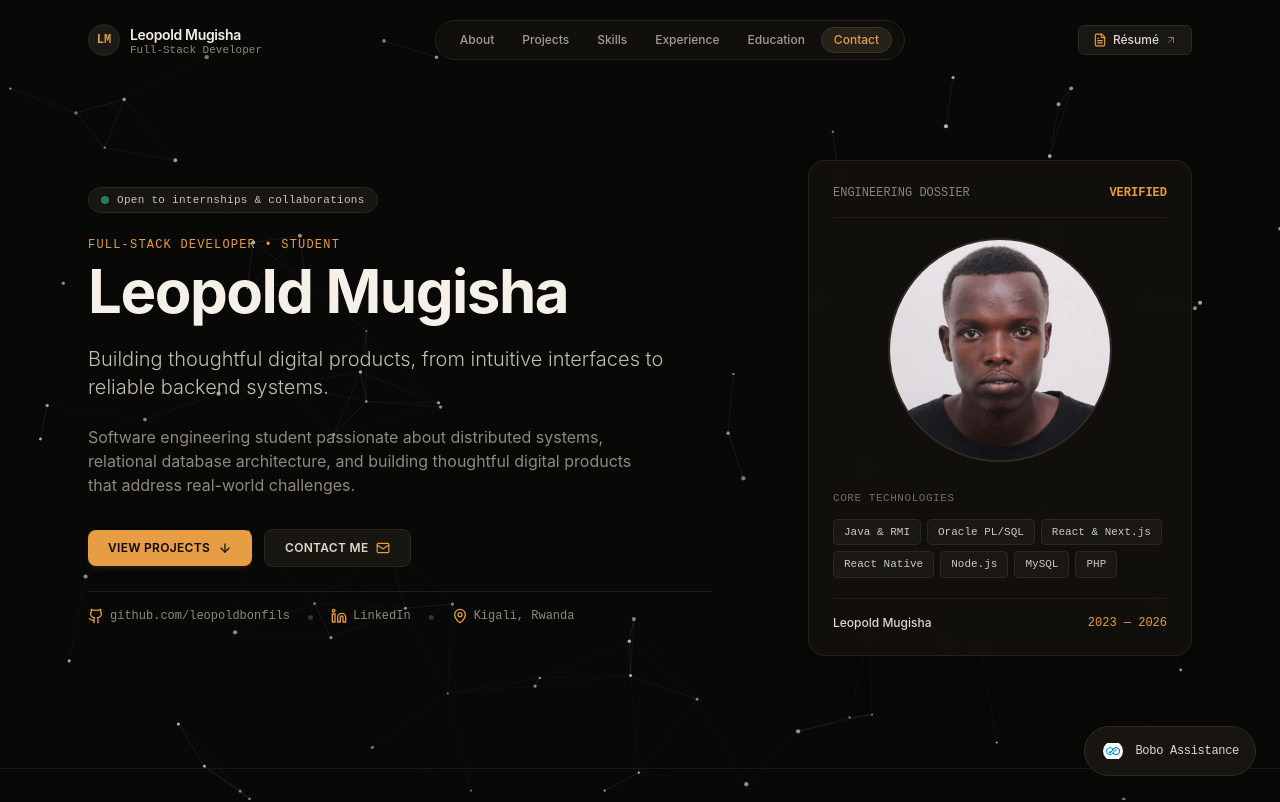
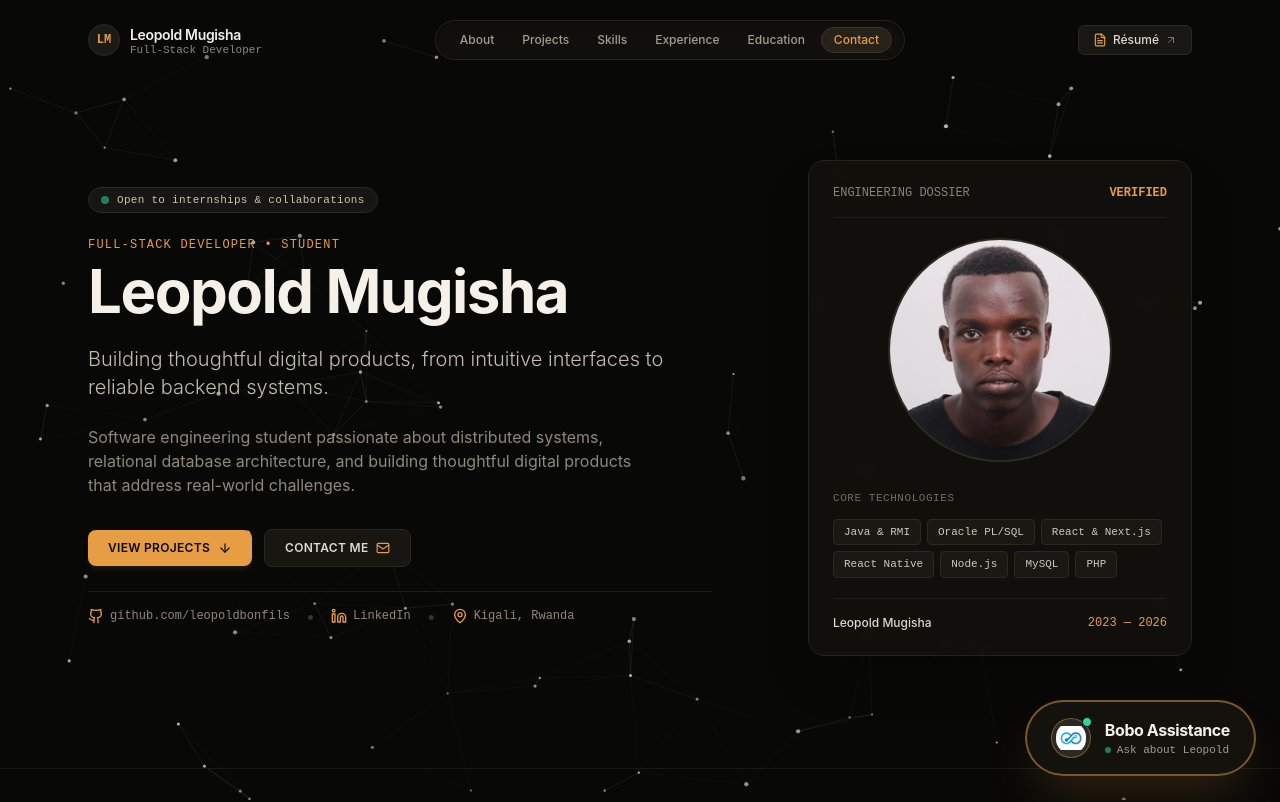
Before and after one commit to leopoldbonfils/portfolio, a Next.js app: page / in a window 1280 px wide. Shown: the top 802 px of the page. Built offline with nearby package versions, Linux system fonts and the light colour scheme.

Commit message:
style: increase Bobo Assistance floating button size, logo, and visibility

```diff
--- a/src/components/AIChatWidget.tsx
+++ b/src/components/AIChatWidget.tsx
@@ -123,30 +123,40 @@ export default function AIChatWidget() {
         <button
           type="button"
           onClick={() => setIsOpen(!isOpen)}
-          className="group relative flex items-center gap-2.5 px-4 py-3 rounded-full bg-[#181510] hover:bg-[#221e17] text-[#ded8cd] hover:text-white border border-[#302a20] hover:border-accent shadow-2xl transition-all duration-300 focus-visible:ring-2 focus-visible:ring-accent"
+          className="group relative flex items-center gap-3.5 px-5 py-3.5 sm:px-6 sm:py-4 rounded-full bg-[#16130e]/95 hover:bg-[#201b14] text-[#f4efe6] hover:text-white border-2 border-accent/50 hover:border-accent shadow-2xl shadow-accent/20 hover:shadow-accent/35 transition-all duration-300 focus-visible:ring-2 focus-visible:ring-accent backdrop-blur-md hover:scale-105"
           aria-expanded={isOpen}
           aria-label="Open Bobo Assistance"
         >
-          <div className="relative w-6 h-6 flex items-center justify-center">
-            <span className="w-2.5 h-2.5 rounded-full bg-accent absolute -top-0.5 -right-0.5 animate-ping opacity-75" />
+          {/* Logo container with pulse & glow */}
+          <div className="relative w-9 h-9 sm:w-10 sm:h-10 rounded-full bg-white/10 border border-accent/40 flex items-center justify-center p-1 shadow-inner group-hover:border-accent transition-colors">
+            <span className="w-3 h-3 rounded-full bg-accent absolute -top-0.5 -right-0.5 animate-ping opacity-75" />
+            <span className="w-2.5 h-2.5 rounded-full bg-emerald-400 absolute -top-0.5 -right-0.5 border border-[#16130e]" />
             <Image
               src="/bobo-assistant-logo.png"
               alt="Bobo Assistance Logo"
-              width={24}
-              height={24}
-              className="w-5 h-5 object-contain rounded-full group-hover:scale-110 transition-transform duration-300"
+              width={40}
+              height={40}
+              className="w-7 h-7 sm:w-8 sm:h-8 object-contain rounded-full group-hover:scale-110 transition-transform duration-300"
             />
           </div>
-          <span className="text-xs font-mono font-medium tracking-tight">
-            Bobo Assistance
-          </span>
+
+          {/* Typography */}
+          <div className="flex flex-col text-left">
+            <span className="text-sm sm:text-base font-bold text-[#f5f1e9] tracking-tight group-hover:text-accent transition-colors">
+              Bobo Assistance
+            </span>
+            <span className="text-[11px] font-mono text-[#a39c8f] flex items-center gap-1.5">
+              <span className="w-1.5 h-1.5 rounded-full bg-emerald-400 animate-pulse" />
+              <span>Ask about Leopold</span>
+            </span>
+          </div>
         </button>
       </div>
 
       {/* Floating Chat Modal Panel */}
       {isOpen && (
         <div
-          className="fixed bottom-20 right-4 sm:right-6 z-50 w-[calc(100vw-2rem)] sm:w-[420px] max-h-[600px] h-[82vh] rounded-2xl bg-[#0e0d0b]/95 border border-[#2b271f] shadow-2xl shadow-black/80 backdrop-blur-xl flex flex-col overflow-hidden animate-fade-in"
+          className="fixed bottom-24 right-4 sm:right-6 z-50 w-[calc(100vw-2rem)] sm:w-[420px] max-h-[600px] h-[82vh] rounded-2xl bg-[#0e0d0b]/95 border border-[#2b271f] shadow-2xl shadow-black/80 backdrop-blur-xl flex flex-col overflow-hidden animate-fade-in"
           role="dialog"
           aria-modal="true"
           aria-labelledby="ai-chat-title"
@@ -154,21 +164,21 @@ export default function AIChatWidget() {
           {/* Header */}
           <div className="flex items-center justify-between px-4 py-3.5 border-b border-[#211e18] bg-[#14120e]">
             <div className="flex items-center gap-2.5">
-              <div className="w-9 h-9 rounded-full bg-white/5 border border-[#332c21] flex items-center justify-center overflow-hidden p-1 shadow-inner">
+              <div className="w-10 h-10 rounded-full bg-white/10 border border-accent/40 flex items-center justify-center overflow-hidden p-1 shadow-inner">
                 <Image
                   src="/bobo-assistant-logo.png"
                   alt="Bobo Assistance"
-                  width={32}
-                  height={32}
-                  className="w-full h-full object-contain"
+                  width={36}
+                  height={36}
+                  className="w-8 h-8 object-contain"
                 />
               </div>
               <div className="flex flex-col">
-                <span id="ai-chat-title" className="text-xs font-bold text-[#f2ede4] flex items-center gap-1.5">
+                <span id="ai-chat-title" className="text-sm font-bold text-[#f2ede4] flex items-center gap-1.5">
                   Bobo Assistance
                   <span className="w-1.5 h-1.5 rounded-full bg-emerald-400 inline-block animate-pulse" title="Online" />
                 </span>
-                <span className="text-[10px] font-mono text-[#8a8376]">
+                <span className="text-[11px] font-mono text-[#8a8376]">
                   Leopold's Verified Portfolio Assistant
                 </span>
               </div>
```
